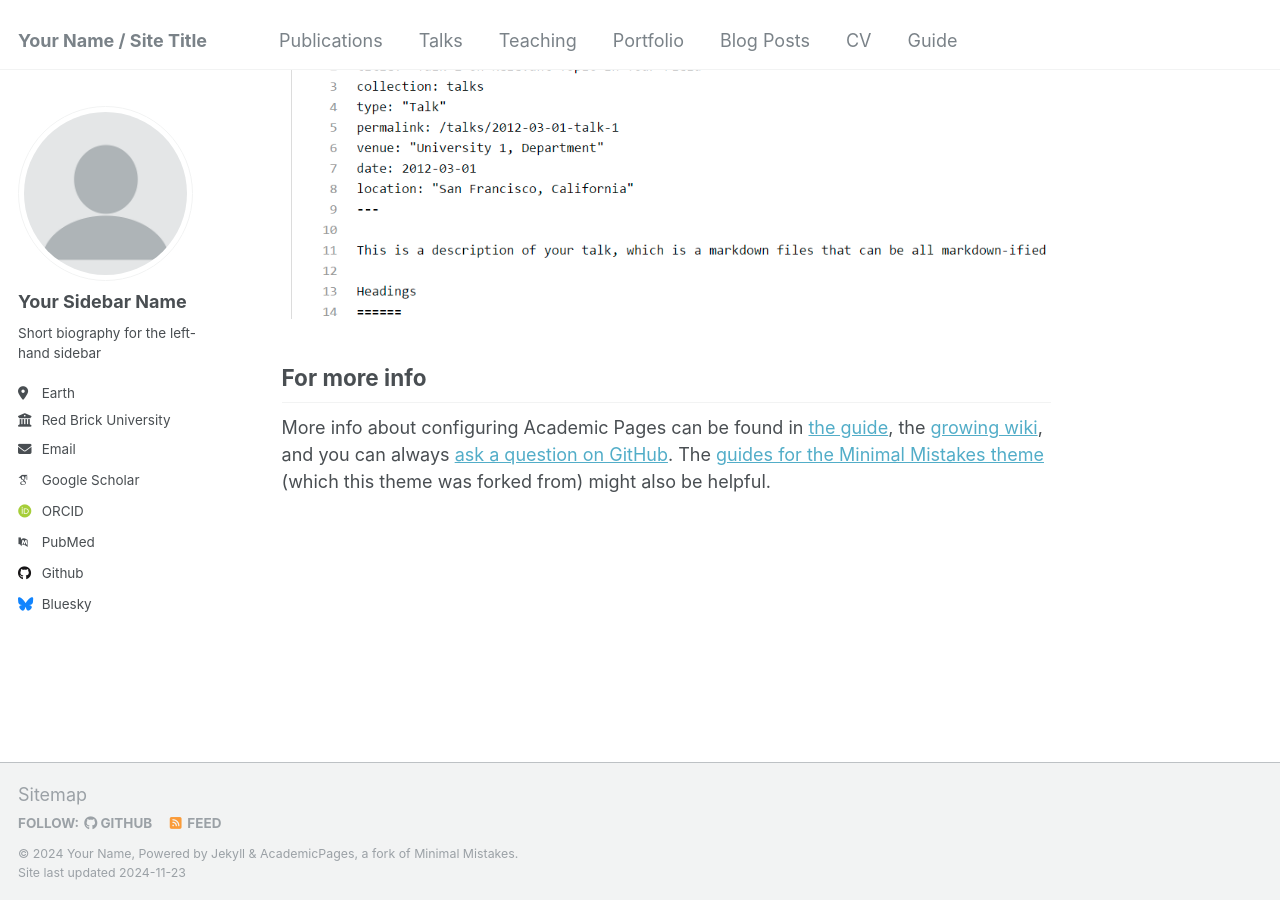
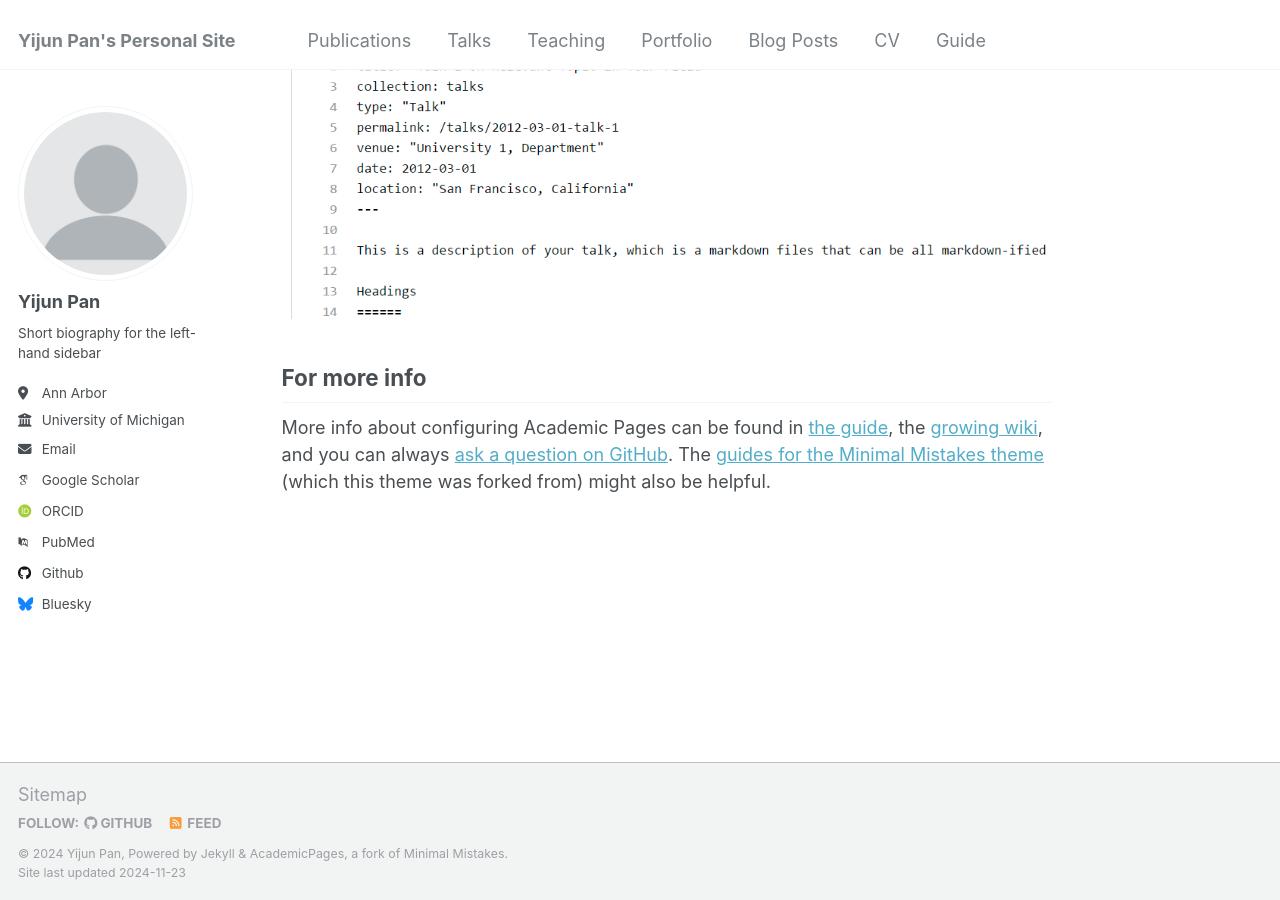
Before and after one commit to charles-pyj/charles-pyj.github.io, a Jekyll site: the page built from _pages/about.md, in a window 1280 px wide and 900 px high, scrolled down 2643 px. Built offline with Jekyll 4.4.1, drawn with Linux system fonts in a browser that asks for light colours; some web fonts are replaced.

Commit message:
Add/Added files

```diff
--- a/_config.yml
+++ b/_config.yml
@@ -8,9 +8,9 @@
 
 # Basic Site Settings
 locale                   : "en-US"
-title                    : "Your Name / Site Title"
+title                    : "Yijun Pan's Personal Site"
 title_separator          : "-"
-name                     : &name "Your Name"
+name                     : &name "Yijun Pan"
 description              : &description "personal description"
 url                      : https://academicpages.github.io # the base hostname & protocol for your site e.g. "https://[your GitHub username].github.io"
 baseurl                  : "" # the subpath of your site, e.g. "/blog"
@@ -22,13 +22,13 @@ repository               : "academicpages/academicpages.github.io"
 author:
   # Biographic information
   avatar           : "profile.png"
-  name             : "Your Sidebar Name"
+  name             : "Yijun Pan"
   pronouns         : # example: "she/her"
   bio              : "Short biography for the left-hand sidebar"
-  location         : "Earth"
-  employer         : "Red Brick University"
+  location         : "Ann Arbor"
+  employer         : "University of Michigan"
   uri              : # URL
-  email            : "none@example.org"
+  email            : "panyijun@umich.edu"
 
   # Academic websites
   arxiv            : # URL - Update with the correct link to your profile
```
